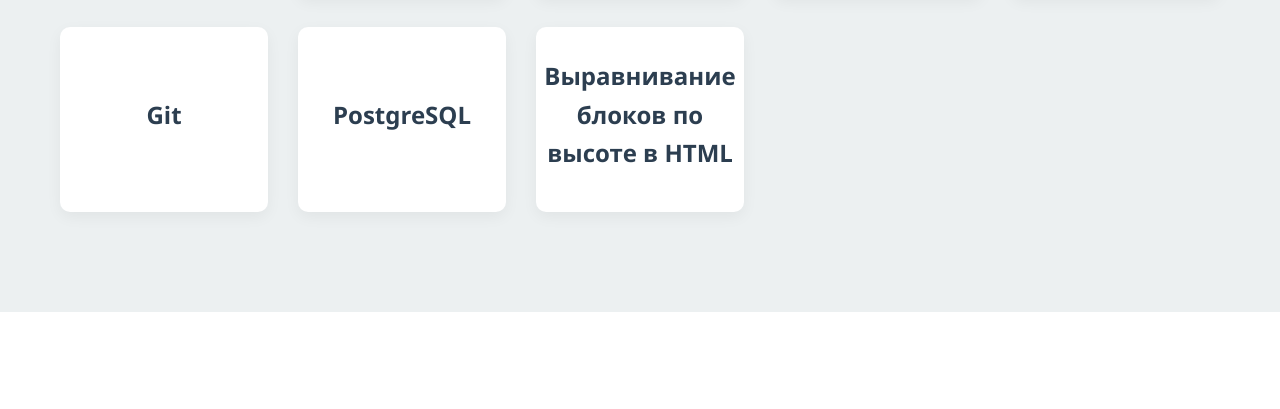
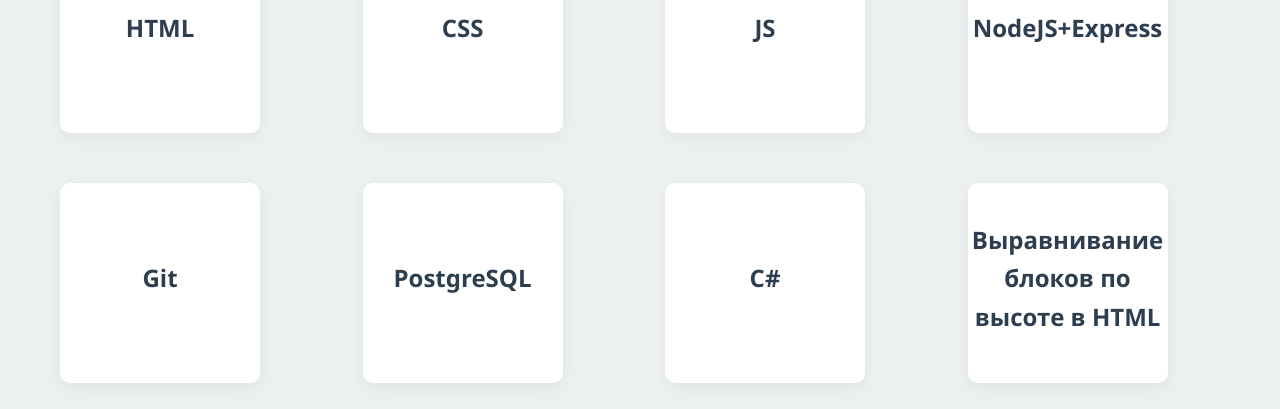
Before and after one commit to R4swed/Portfolio, a plain HTML site: page index.html in a window 1280 px wide. Shown: the part 669-1078 px from the top of the page. Drawn offline with Linux system fonts and the light colour scheme; a script that the page names is missing.

Commit message:
Add files via upload

```diff
--- a/index.html
+++ b/index.html
@@ -37,8 +37,8 @@
         <section class="skills" id="skills">
             <div class="container">
                 <div class="skills__inner">
+                    <h1 class="skills__title">Мои навыки</h1>
                     <div class="skills__content">
-                        <h1 class="skills__title">Мои навыки</h1>
                         <div class="skills__item">
                             <div class="skills__overlay">
                                 <h3 class="portfolio__name">HTML</h3>
@@ -67,6 +67,11 @@
                         <div class="skills__item">
                             <div class="skills__overlay">
                                 <h3 class="portfolio__name">PostgreSQL</h3>
+                            </div>
+                        </div>
+                        <div class="skills__item">
+                            <div class="skills__overlay">
+                                <h3 class="portfolio__name">C#</h3>
                             </div>
                         </div>
                         <div class="skills__item">
--- a/style.css
+++ b/style.css
@@ -158,7 +158,7 @@
 .skills__content {
     display: grid;
     grid-template-columns: repeat(auto-fill, minmax(200px, 1fr));
-    gap: 30px;
+    gap: 50px;
 }
 
 .skills__item {
@@ -168,6 +168,8 @@
     text-align: center;
     box-shadow: 0 5px 15px rgba(0, 0, 0, 0.05);
     transition: transform 0.3s ease, box-shadow 0.3s ease;
+    width: 200px;
+    height: 200px;
 }
 
 .skills__item:hover {
```
